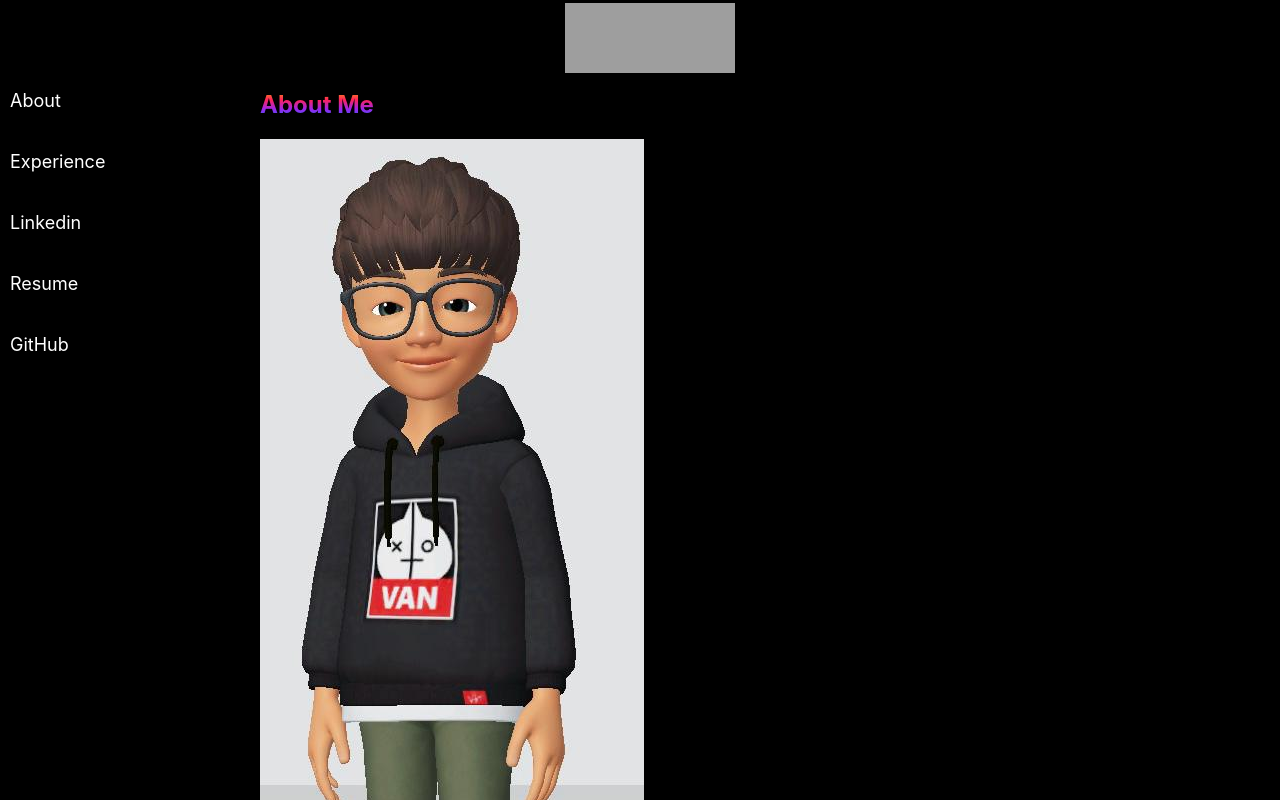
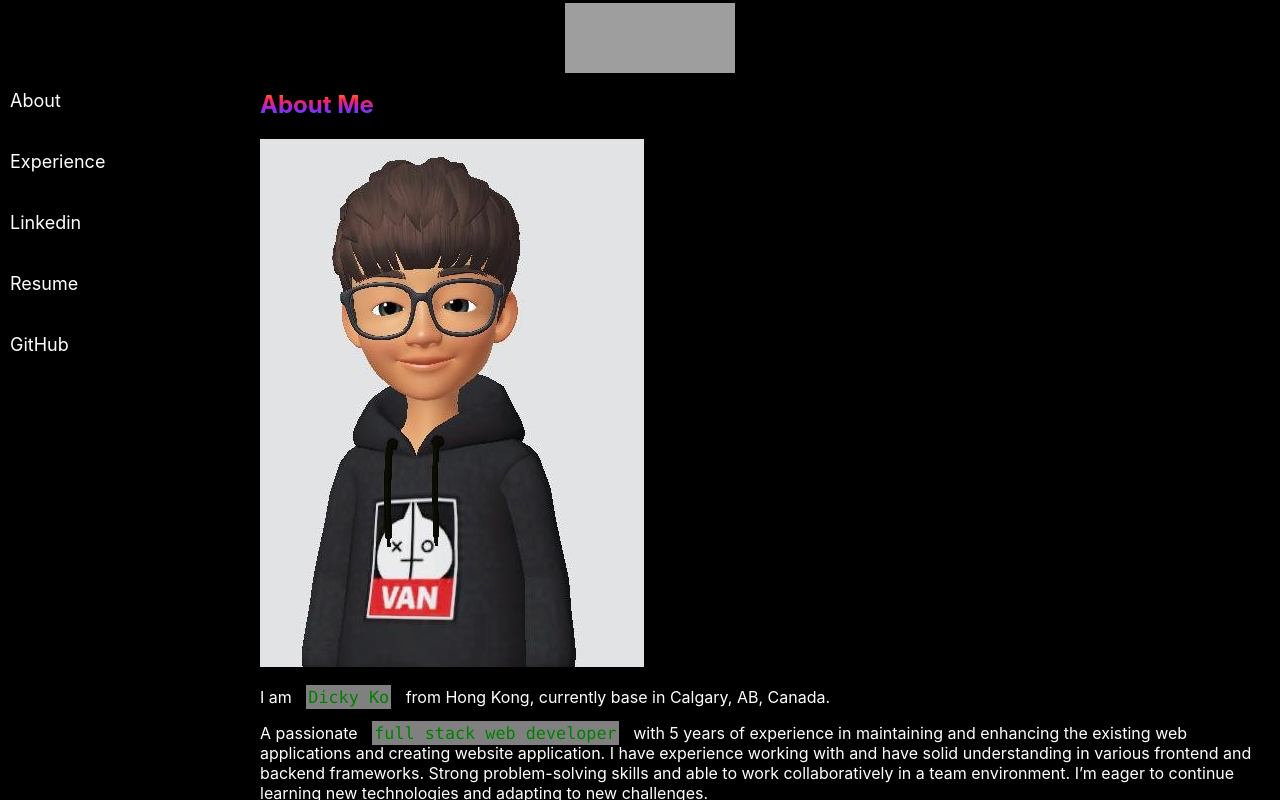
Before and after one commit to chiu950709/dickyko, a React (Create React App) app: page /#/about in a window 1280 px wide. Shown: the top 800 px of the page. Built offline with nearby package versions, Linux system fonts and the light colour scheme; grey boxes are pictures that could not be loaded.

Commit message:
resize photo

```diff
--- a/src/components/About.js
+++ b/src/components/About.js
@@ -6,7 +6,7 @@ function About() {
     return (
         <section id="about">
             <h2 class='pageHeader'>About Me</h2>
-            <img src={myImage} alt="java" width="384" height="1045"/>
+            <img src={myImage} alt="java" width="384" height="528"/>
             <p class="intro">I am <code>Dicky Ko</code> from Hong Kong, currently base in Calgary, AB, Canada.</p>
             <p class="intro">A passionate <code>full stack web developer</code> with 5 years of experience in maintaining and enhancing the existing web applications
                 and creating website application. I have experience working with and have solid understanding in various frontend and backend frameworks. Strong problem-solving skills and able to work collaboratively in a team environment.
```
Also changed, not shown: src/img/selfphoto.jpeg.
